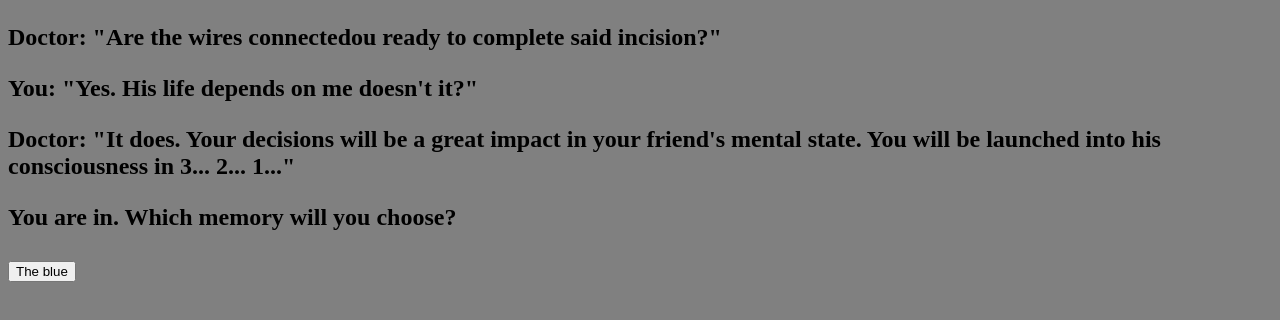
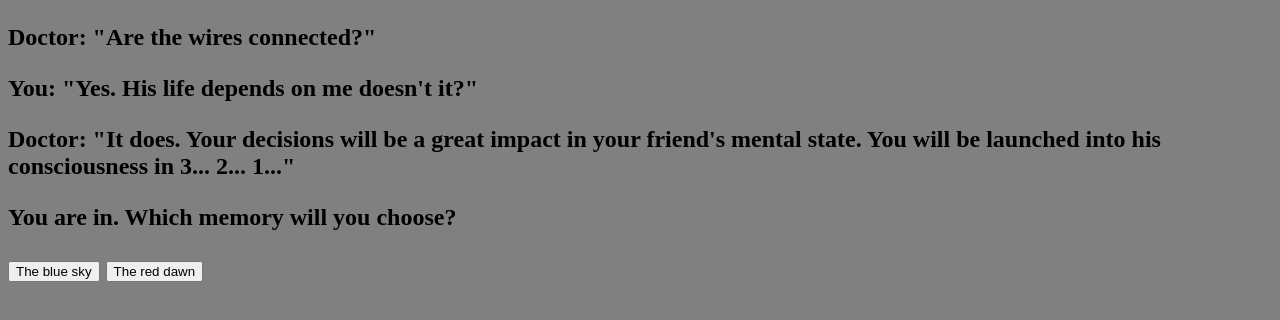
Before and after one commit to ScriptEdBayHackathon2k18/teamM, a website: page views/index.html in a window 1280 px wide. Drawn offline with nearby package versions, Linux system fonts and the light colour scheme.

Commit message:
🛬💠 Checkpoint ./views/index.html:789123/113 ./public/client.js:789123/29:789206/494:789225/1

```diff
--- a/public/client.js
+++ b/public/client.js
@@ -1,4 +1,4 @@
-$(function() {
+ $(function() {
   console.log('hello world :o')
 })
 $("#optionone").click(function() {
@@ -12,4 +12,9 @@ $("#optiontwo").click(function() {
 $("#optionthree").click(function() {
   $("body").css("background-color", "#909090");
 })
-//option 3 makes it brighter
+var success = function(data) {
+  console.log(data);
+}
+var fetchData = function(){
+  $.getJSON("/data.json", {}, success);
+}
--- a/views/index.html
+++ b/views/index.html
@@ -12,7 +12,7 @@
     <body>
       <h2 id="front">
         <p>
-        Doctor: "Are the wires connectedou ready to complete said incision?"
+        Doctor: "Are the wires connected?"
         </p>
         <p>
         You: "Yes. His life depends on me doesn't it?"
@@ -27,7 +27,10 @@
           You are in. Which memory will you choose?
         </p>
         <button id="optionone">
-          The blue
+          The blue sky
+        </button>
+        <button id="optiontwo">
+          The red dawn
         </button>
     <script src="https://code.jquery.com/jquery-2.2.1.min.js"
             integrity="sha256-gvQgAFzTH6trSrAWoH1iPo9Xc96QxSZ3feW6kem+O00="
```
Also changed, not shown: public/data.json (renamed from public/data.js).
